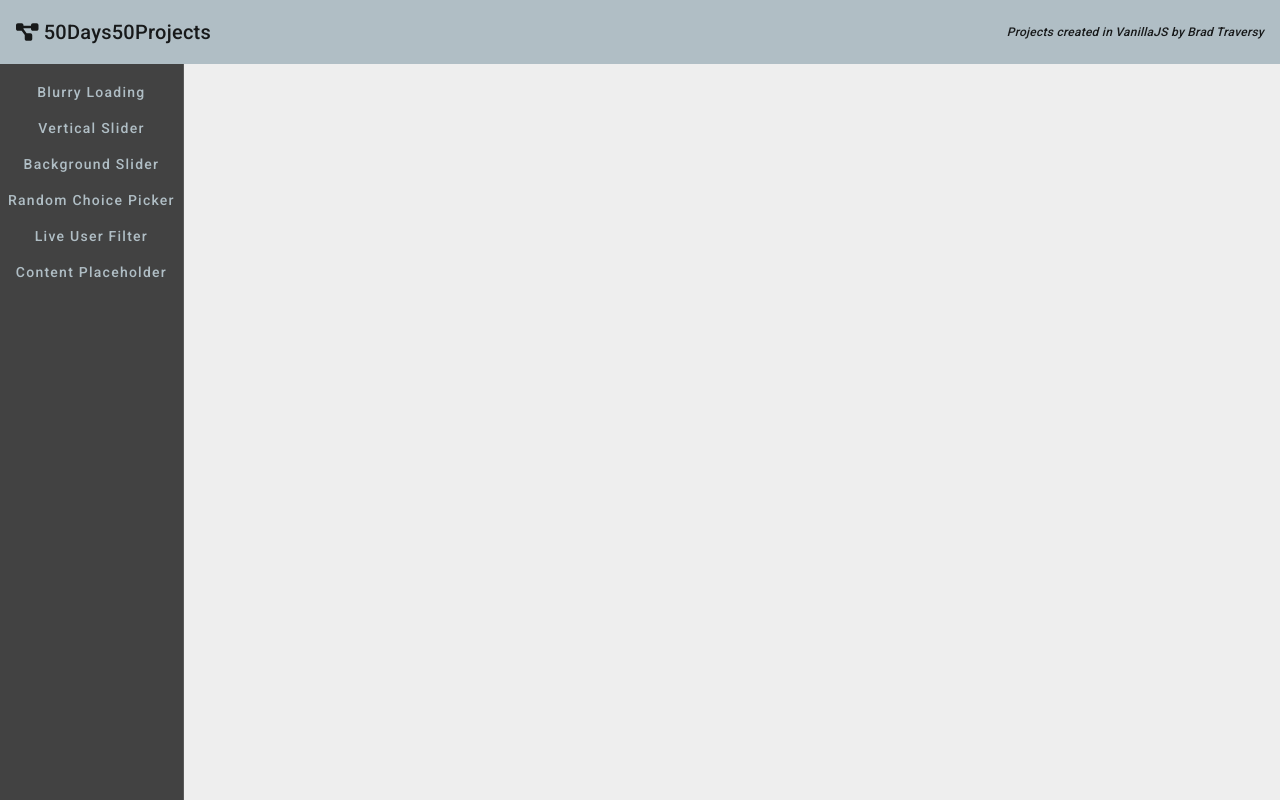
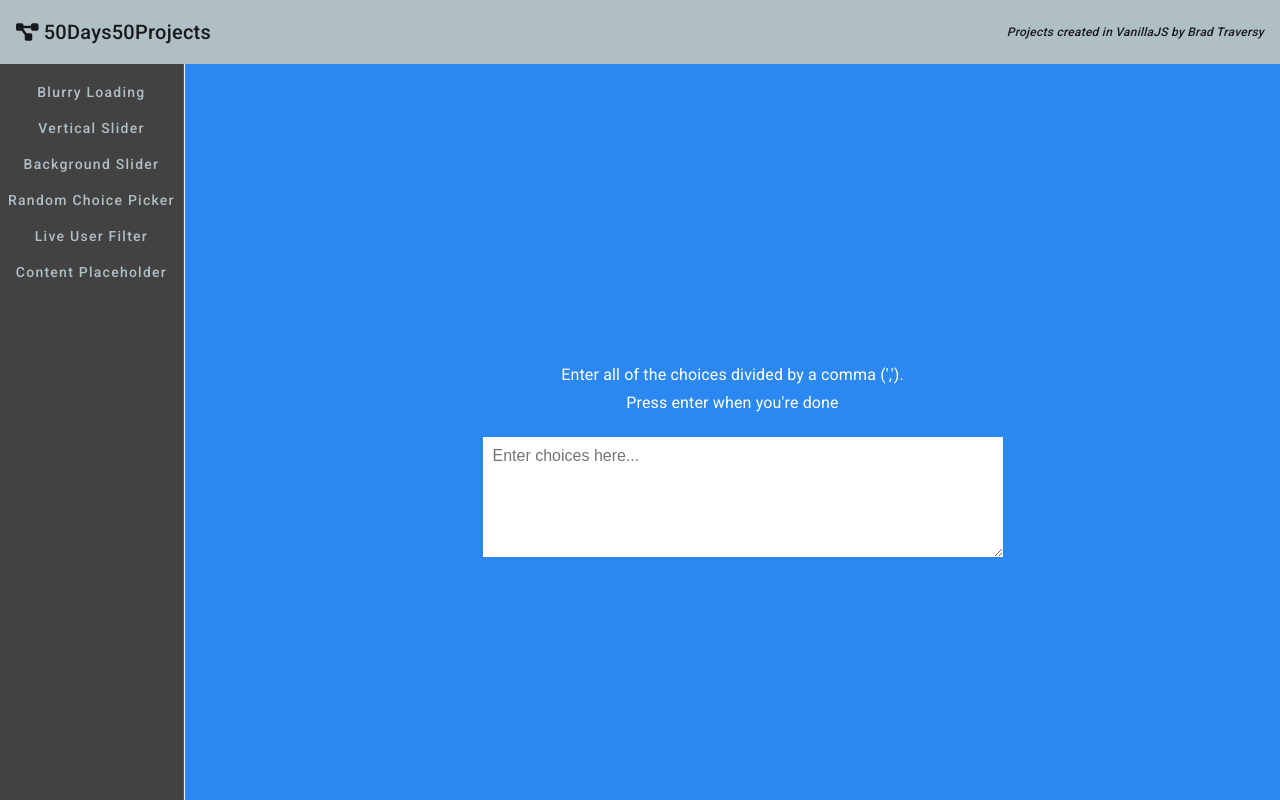
Before and after one commit to JuniorL85/50-50-in-angular, an Angular app: page /random-choice-picker in a window 1280 px wide. Before the commit this address led to /. Built offline with nearby package versions, Linux system fonts and the light colour scheme.

Commit message:
random choice picker klar

```diff
--- a/src/app/app-routing.module.ts
+++ b/src/app/app-routing.module.ts
@@ -2,12 +2,14 @@ import { NgModule } from '@angular/core';
 import { RouterModule, Routes } from '@angular/router';
 import { BackgroundSliderComponent } from './components/background-slider/background-slider.component';
 import { BlurryLoadingComponent } from './components/blurry-loading/blurry-loading.component';
+import { RandomChoicePickerComponent } from './components/random-choice-picker/random-choice-picker.component';
 import { VerticalSliderComponent } from './components/vertical-slider/vertical-slider.component';
 
 const routes: Routes = [
   { path: 'blurry-loading', component: BlurryLoadingComponent },
   { path: 'vertical-slider', component: VerticalSliderComponent },
   { path: 'background-slider', component: BackgroundSliderComponent },
+  { path: 'random-choice-picker', component: RandomChoicePickerComponent },
 ];
 
 @NgModule({
--- a/src/app/app.component.html
+++ b/src/app/app.component.html
@@ -16,7 +16,7 @@
       <button mat-button color="accent" routerLink="/background-slider">Background Slider</button>
     </div>
     <div>
-      <button mat-button color="accent">Random Choice Picker</button>
+      <button mat-button color="accent" routerLink="/random-choice-picker">Random Choice Picker</button>
     </div>
     <div>
       <button mat-button color="accent">Live User Filter</button>
--- a/src/app/app.module.ts
+++ b/src/app/app.module.ts
@@ -8,13 +8,15 @@ import { SharedModule } from './shared/shared.module';
 import { BlurryLoadingComponent } from './components/blurry-loading/blurry-loading.component';
 import { VerticalSliderComponent } from './components/vertical-slider/vertical-slider.component';
 import { BackgroundSliderComponent } from './components/background-slider/background-slider.component';
+import { RandomChoicePickerComponent } from './components/random-choice-picker/random-choice-picker.component';
 
 @NgModule({
   declarations: [
     AppComponent,
     BlurryLoadingComponent,
     VerticalSliderComponent,
-    BackgroundSliderComponent
+    BackgroundSliderComponent,
+    RandomChoicePickerComponent
   ],
   imports: [
     BrowserModule,
--- /dev/null
+++ b/src/app/components/random-choice-picker/random-choice-picker.component.html
@@ -0,0 +1,6 @@
+<div class="container">
+  <h3>Enter all of the choices divided by a comma (','). <br> Press enter when you're done</h3>
+  <textarea placeholder="Enter choices here..." id="textarea" (keyup)="createTagsAndRandomSelectChoice($event)"></textarea>
+
+  <div id="tags"></div>
+</div>
--- /dev/null
+++ b/src/app/components/random-choice-picker/random-choice-picker.component.scss
@@ -0,0 +1,50 @@
+:host {
+  background-color: #2b88f0;
+  font-family: 'Muli', sans-serif;
+  display: flex;
+  flex-direction: column;
+  align-items: center;
+  justify-content: center;
+  height: 100vh;
+  overflow: hidden;
+  margin: 0;
+}
+
+h3 {
+  color: #fff;
+  margin: 10px 0 20px;
+  text-align: center;
+}
+
+.container {
+  width: 500px;
+}
+
+textarea {
+  border: none;
+  display: block;
+  width: 100%;
+  height: 100px;
+  font-family: inherit;
+  padding: 10px;
+  margin: 0 0 20px;
+  font-size: 16px;
+}
+
+textarea:focus {
+  outline: none;
+}
+
+.tag {
+  background-color: #f0932b;
+  color: #fff;
+  border-radius: 50px;
+  padding: 10px 20px;
+  margin: 0 5px 10px 0;
+  font-size: 14px;
+  display: inline-block;
+}
+
+.tag.highlight {
+  background-color: #273c75;
+}
--- /dev/null
+++ b/src/app/components/random-choice-picker/random-choice-picker.component.ts
@@ -0,0 +1,86 @@
+import { Component, ElementRef, OnInit, Renderer2 } from '@angular/core';
+
+@Component({
+  selector: 'app-random-choice-picker',
+  templateUrl: './random-choice-picker.component.html',
+  styleUrls: ['./random-choice-picker.component.scss']
+})
+export class RandomChoicePickerComponent implements OnInit {
+
+  tagElements: any;
+  textarea: any;
+
+  constructor(private elRef: ElementRef, private renderer: Renderer2) {}
+
+  ngOnInit(): void {
+    this.tagElements = this.elRef.nativeElement.querySelector('#tags');
+    this.textarea = this.elRef.nativeElement.querySelector('#textarea');
+  }
+
+  createTagsAndRandomSelectChoice(event: any) {
+    this.createTags(event.target.value);
+
+    if (event.key === 'Enter') {
+      setTimeout(() => {
+        event.target.value = '';
+      }, 10);
+
+      this.randomSelect();
+    }
+
+  }
+
+  createTags(input: any) {
+    const tags = input.split(',').filter((tag: any) => tag.trim() !== '').map((tag: any) => tag.trim())
+
+    this.tagElements.innerHTML = ''
+
+    tags.forEach((tag: any) => {
+        // Skapa ett nytt span element via renderer2
+        const tagEl = this.renderer.createElement('span')
+        tagEl.classList.add('tag')
+        tagEl.innerText = tag
+        this.tagElements.appendChild(tagEl);
+    })
+  }
+
+  randomSelect() {
+    const times = 30;
+
+    const interval = setInterval(() => {
+      const randomTag = this.pickRandomTag();
+
+      if (randomTag !== undefined) {
+        this.highlightTag(randomTag);
+
+        setTimeout(() => {
+            this.unHighlightTag(randomTag);
+        }, 100)
+      }
+    }, 100);
+
+    setTimeout(() => {
+      clearInterval(interval);
+
+      setTimeout(() => {
+          const randomTag = this.pickRandomTag();
+
+          this.highlightTag(randomTag);
+      }, 100)
+    }, times * 100)
+}
+
+pickRandomTag() {
+    const tags = this.elRef.nativeElement.querySelectorAll('.tag');
+    return tags[Math.floor(Math.random() * tags.length)];
+}
+
+highlightTag(tag: any) {
+    tag.classList.add('highlight');
+}
+
+unHighlightTag(tag: any) {
+    tag.classList.remove('highlight');
+}
+
+}
```
